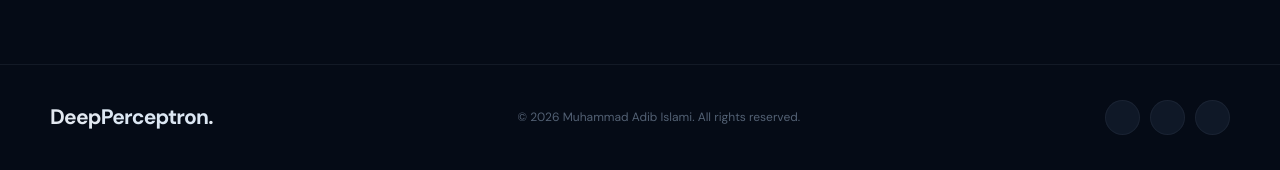
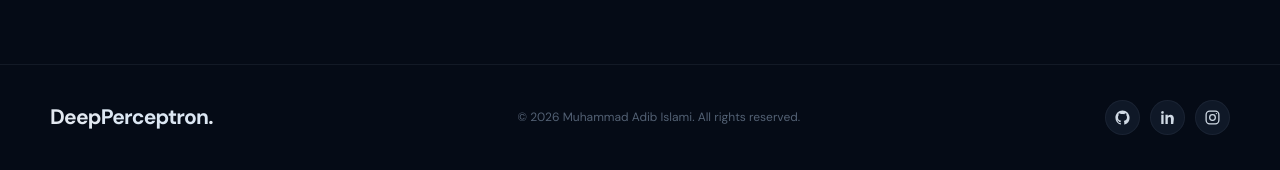
Before and after one commit to deepanooo/myportofolioo, a Django app: page / in a window 1280 px wide. Shown: the part 2575-2745 px from the top of the page. Run offline with Django 5.2, Linux system fonts and the light colour scheme; some web fonts are replaced.

Commit message:
manambahkan CRUD dan mengubah style

```diff
--- a/myportofolioo/settings.py
+++ b/myportofolioo/settings.py
@@ -34,10 +34,9 @@ ALLOWED_HOSTS = ["localhost", "127.0.0.1","muhammad-adib51-portofolio.pws.cs.ui.
 # Pisahkan beberapa origin dengan koma saat deployment, misalnya:
 # CSRF_TRUSTED_ORIGINS=https://namaprojek.pbp.cs.ui.ac.id
 CSRF_TRUSTED_ORIGINS = [
-    origin.strip()
-    for origin in os.getenv("CSRF_TRUSTED_ORIGINS", "").split(",")
-    if origin.strip()
+    "https://muhammad.adib51.tugaskelompokc10.pws.cs.ui.ac.id",
 ]
+
 
 PRODUCTION = os.getenv('PRODUCTION', 'False').lower() == 'true'
 DEBUG = not PRODUCTION
--- a/static/css/style.css
+++ b/static/css/style.css
@@ -2066,6 +2066,28 @@ section {
 .project-delete-modal__actions { justify-content: flex-end; margin-top: 26px; }
 .button-danger { border: 0; background: #b91c1c; color: white; cursor: pointer; }
 
+.footer-socials .social-github:hover { color: #ffffff; }
+.footer-socials .social-linkedin:hover { color: #60a5fa; }
+.footer-socials .social-instagram:hover { color: #f472b6; }
+
+.footer-socials .social-icon {
+    width: 17px;
+    height: 17px;
+    fill: currentColor;
+    stroke: none;
+}
+
+.footer-socials .social-instagram .social-icon {
+    fill: none;
+    stroke: currentColor;
+    stroke-width: 1.8;
+}
+
+.footer-socials .social-instagram .social-icon-fill {
+    fill: currentColor;
+    stroke: none;
+}
+
 @media (max-width: 768px) {
     .project-page-hero {
         padding-top: 62px;
--- a/templates/base.html
+++ b/templates/base.html
@@ -43,9 +43,15 @@
             <a href="{% url 'main:show_main' %}" class="logo"><span>Deep<span>Perceptron</span>.</span></a>
             <p>© 2026 Muhammad Adib Islami. All rights reserved.</p>
             <div class="footer-socials">
-                <a href="#" aria-label="GitHub"><i data-lucide="github"></i></a>
-                <a href="#" aria-label="LinkedIn"><i data-lucide="linkedin"></i></a>
-                <a href="#" aria-label="Instagram"><i data-lucide="instagram"></i></a>
+                <a class="social-github" href="https://github.com/deepanooo" target="_blank" rel="noopener noreferrer" aria-label="GitHub" title="GitHub">
+                    <svg class="social-icon" viewBox="0 0 24 24" aria-hidden="true"><path d="M12 2C6.48 2 2 6.58 2 12.23c0 4.52 2.87 8.35 6.84 9.7.5.1.68-.22.68-.49v-1.88c-2.78.62-3.37-1.2-3.37-1.2-.46-1.2-1.11-1.51-1.11-1.51-.91-.64.07-.63.07-.63 1 .07 1.54 1.06 1.54 1.06.9 1.57 2.35 1.12 2.92.86.09-.67.35-1.12.64-1.38-2.22-.26-4.56-1.15-4.56-5.1 0-1.13.39-2.05 1.03-2.77-.1-.26-.45-1.32.1-2.75 0 0 .84-.28 2.75 1.06A9.3 9.3 0 0 1 12 6.9c.85 0 1.7.12 2.5.34 1.9-1.34 2.74-1.06 2.74-1.06.55 1.43.2 2.49.1 2.75.64.72 1.03 1.64 1.03 2.77 0 3.96-2.35 4.83-4.58 5.08.36.32.68.93.68 1.87v2.79c0 .27.18.6.69.49A10.25 10.25 0 0 0 22 12.23C22 6.58 17.52 2 12 2Z"/></svg>
+                </a>
+                <a class="social-linkedin" href="#" aria-label="LinkedIn" title="LinkedIn">
+                    <svg class="social-icon" viewBox="0 0 24 24" aria-hidden="true"><path d="M6.5 8.2H3.2V21h3.3V8.2ZM4.85 3A1.92 1.92 0 1 0 4.9 6.84 1.92 1.92 0 0 0 4.85 3ZM21 13.66c0-3.87-2.06-5.67-4.81-5.67-2.22 0-3.21 1.23-3.77 2.09V8.2H9.1V21h3.31v-6.34c0-1.67.32-3.29 2.39-3.29 2.04 0 2.07 1.92 2.07 3.4V21h3.31l.82-7.34Z"/></svg>
+                </a>
+                <a class="social-instagram" href="#" aria-label="Instagram" title="Instagram">
+                    <svg class="social-icon" viewBox="0 0 24 24" aria-hidden="true"><rect x="3" y="3" width="18" height="18" rx="5"/><circle cx="12" cy="12" r="4"/><circle cx="17.5" cy="6.5" r="1" class="social-icon-fill"/></svg>
+                </a>
             </div>
         </div>
     </footer>
```
